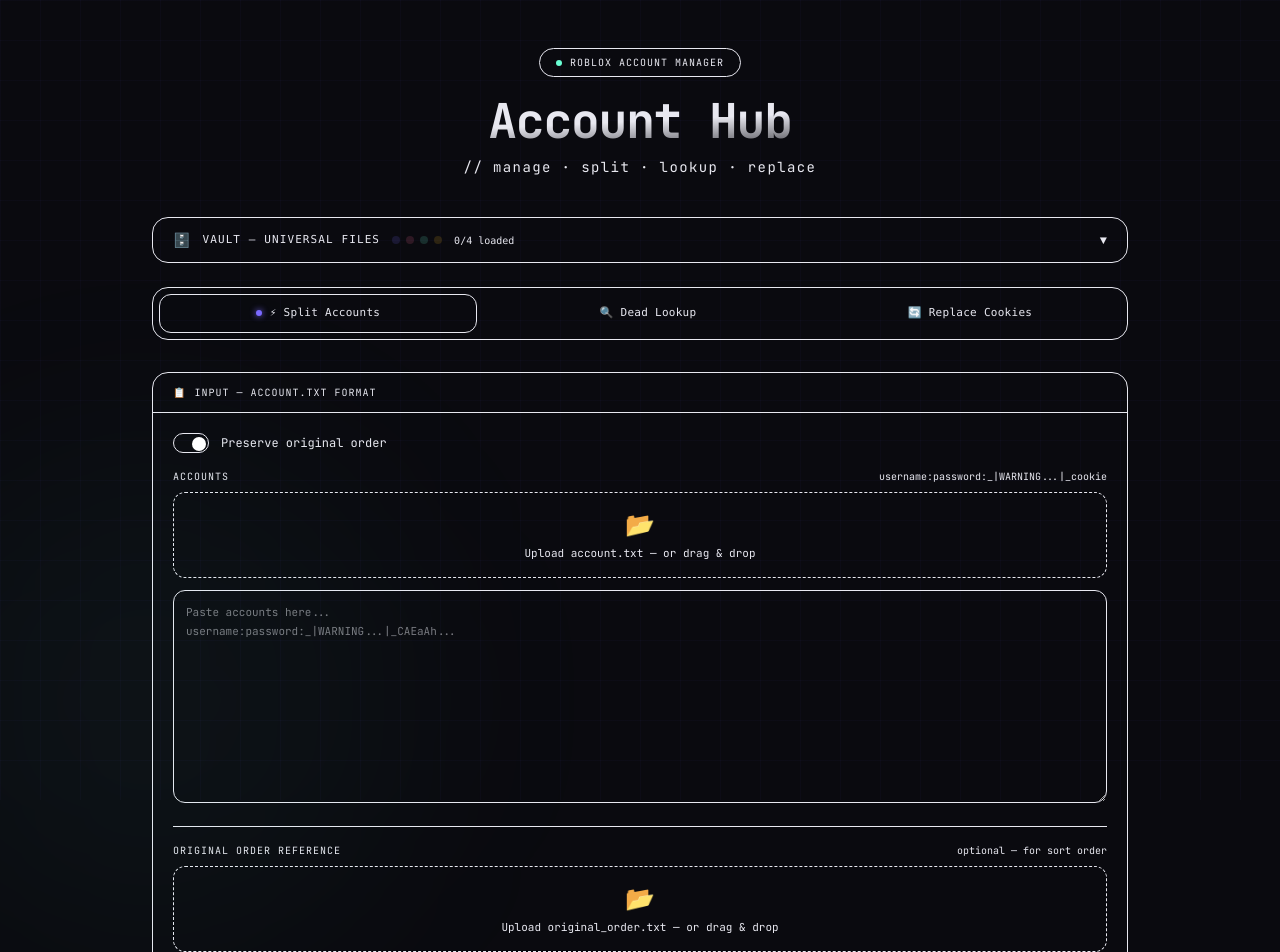
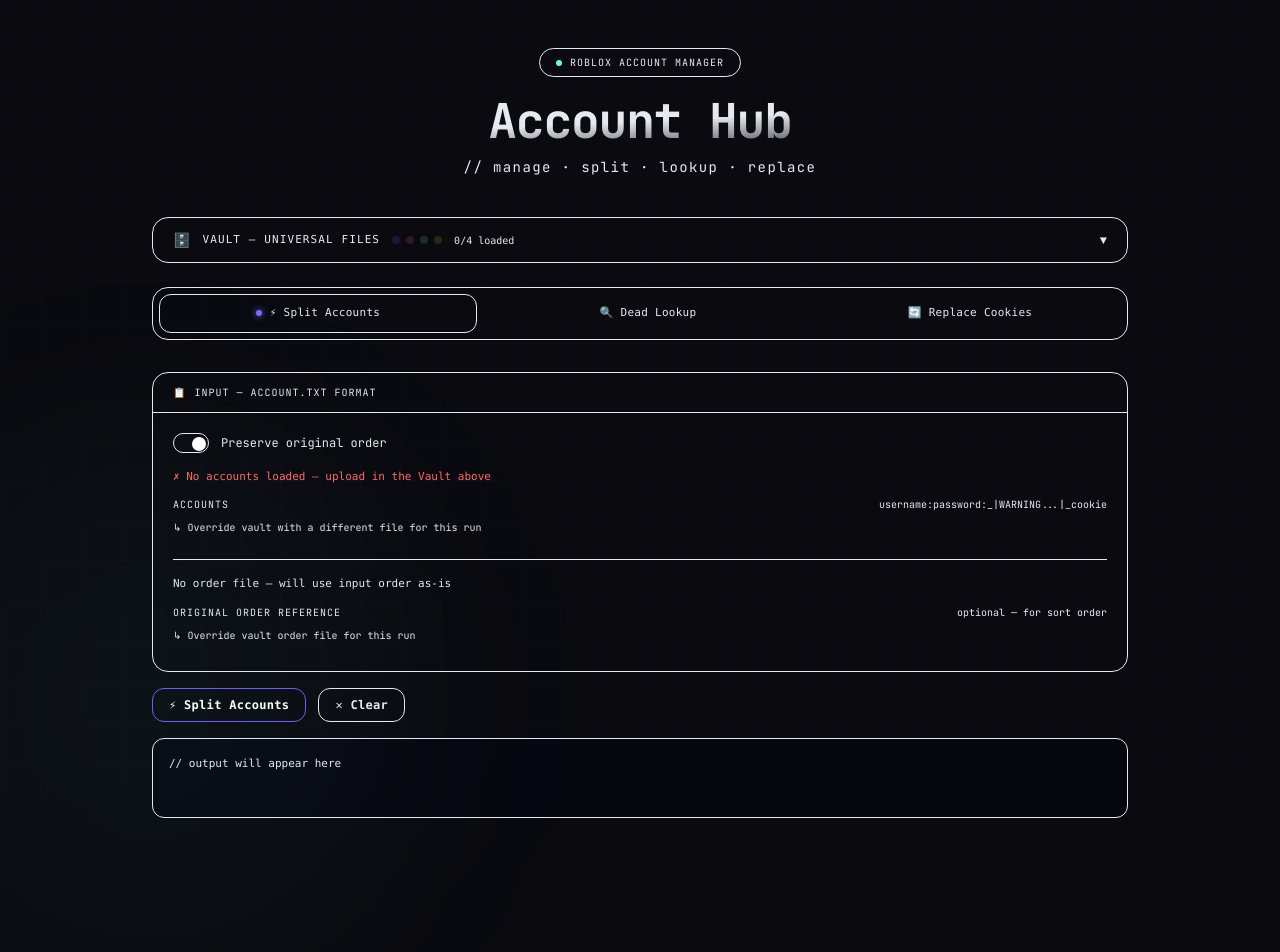
Before and after one commit to yourboiralph/CookieRefresher, a Next.js app: page / in a window 1280 px wide. Shown: the top 952 px of the page. After the commit the page ends 866 px from the top, so only its background shows below. Built offline with nearby package versions, Linux system fonts and the light colour scheme.

Commit message:
split panel fix

```diff
--- a/components/SplitPanel.tsx
+++ b/components/SplitPanel.tsx
@@ -7,6 +7,7 @@
   LogPanel, StatChip, Toggle,
   type LogEntry,
 } from "./ui";
+import { useVault } from "../context/VaultContext";
 import { splitAccounts } from "../lib/parser";
 
 // ── Range Output Block ────────────────────────────────────────────────────
@@ -41,15 +42,8 @@
     setTimeout(() => setCopyFeedback(null), 1200);
   };
 
-  const copyAll = () => {
-    navigator.clipboard.writeText(value);
-    triggerFeedback("all");
-  };
-
-  const copyRange = () => {
-    navigator.clipboard.writeText(selectedLines.join("\n"));
-    triggerFeedback("range");
-  };
+  const copyAll = () => { navigator.clipboard.writeText(value); triggerFeedback("all"); };
+  const copyRange = () => { navigator.clipboard.writeText(selectedLines.join("\n")); triggerFeedback("range"); };
 
   const download = () => {
     const blob = new Blob([value], { type: "text/plain" });
@@ -71,10 +65,8 @@
     <Card>
       <CardHeader icon={icon} label={label} />
       <CardBody>
-        {/* Output textarea */}
         <Textarea value={value} readOnly rows={12} />
 
-        {/* Total + active selection info */}
         <div className="flex items-center justify-between mt-2 mb-3">
           <span className="text-[10px] text-dim font-mono">
             {total} line{total !== 1 ? "s" : ""} total
@@ -86,11 +78,8 @@
           )}
         </div>
 
-        {/* Range selector */}
         <div className="bg-surface2 border border-border rounded-xl p-3 mb-3">
-          <p className="text-[10px] text-dim tracking-widest uppercase mb-3">
-            Select line range
-          </p>
+          <p className="text-[10px] text-dim tracking-widest uppercase mb-3">Select line range</p>
           <div className="flex items-center gap-3">
             <div className="flex flex-col gap-1 flex-1">
               <label className="text-[10px] text-dim">From</label>
@@ -125,7 +114,6 @@
             </button>
           </div>
 
-          {/* Preview of selected lines */}
           {!isFullRange && selectedCount > 0 && (
             <div className="mt-3 bg-surface rounded-lg p-2 border border-border max-h-[80px] overflow-y-auto">
               {selectedLines.slice(0, 3).map((line, i) => (
@@ -143,7 +131,6 @@
           )}
         </div>
 
-        {/* Action buttons */}
         <div className="flex flex-wrap gap-2">
           <button
             onClick={copyAll}
@@ -187,9 +174,18 @@
 // ── Split Panel ───────────────────────────────────────────────────────────
 
 export default function SplitPanel() {
-  const [accounts, setAccounts] = useState("");
-  const [orderText, setOrderText] = useState("");
-  const [useOrder, setUseOrder] = useState(true);
+  // ✅ Pull directly from vault
+  const { vault } = useVault();
+
+  // Local overrides — take priority over vault when set
+  const [localAccounts, setLocalAccounts] = useState("");
+  const [localOrder, setLocalOrder] = useState("");
+
+  // Effective values — local override wins, then vault, then empty
+  const accounts = localAccounts || vault.accounts || "";
+  const orderText = localOrder || vault.order || "";
+
+  const [useOrder, setUseOrder] = useState(true); // ✅ default ON
   const [logs, setLogs] = useState<LogEntry[]>([]);
   const [result, setResult] = useState<{
     userpass: string;
@@ -202,24 +198,54 @@
 
   const run = () => {
     if (!accounts.trim()) {
-      setLogs([{ msg: "No accounts provided.", type: "error" }]);
+      setLogs([{
+        msg: "No accounts found. Upload account.txt in the Vault above, or use the override below.",
+        type: "error",
+      }]);
       return;
     }
     setLogs([]);
 
     const res = splitAccounts(accounts, useOrder ? orderText : undefined);
     res.warnings.forEach((w) => addLog(w, "warn"));
-    addLog(`Split complete — ${res.count} account(s) processed.`, "success");
+
+    const source = localAccounts ? "local override" : "vault";
+    addLog(`Split complete — ${res.count} account(s) from ${source}.`, "success");
 
     setResult({ userpass: res.userpassLines, cookies: res.cookieLines, count: res.count });
   };
 
   const clear = () => {
-    setAccounts("");
-    setOrderText("");
+    setLocalAccounts("");
+    setLocalOrder("");
     setLogs([]);
     setResult(null);
   };
+
+  // Source status labels
+  const accountSource = localAccounts
+    ? "⚠ Using local override"
+    : vault.accounts
+    ? "✓ Using vault — account.txt"
+    : "✗ No accounts loaded — upload in the Vault above";
+
+  const accountSourceColor = localAccounts
+    ? "text-yellow-400"
+    : vault.accounts
+    ? "text-accent3"
+    : "text-red-400";
+
+  const orderSource = localOrder
+    ? "⚠ Using local order override"
+    : vault.order
+    ? "✓ Using vault — original_order.txt"
+    : "No order file — will use input order as-is";
+
+  const orderSourceColor = localOrder
+    ? "text-yellow-400"
+    : vault.order
+    ? "text-accent3"
+    : "text-dim";
 
   return (
     <div className="space-y-4 animate-fade-up">
@@ -228,25 +254,66 @@
         <CardBody>
           <Toggle enabled={useOrder} onChange={setUseOrder} label="Preserve original order" />
 
+          {/* Account source status */}
+          <div className={`text-[11px] font-mono mb-3 ${accountSourceColor}`}>
+            {accountSource}
+          </div>
+
           <FieldLabel label="Accounts" hint="username:password:_|WARNING...|_cookie" />
-          <UploadZone label="Upload account.txt" onLoad={setAccounts} />
-          <Textarea
-            value={accounts}
-            onChange={setAccounts}
-            placeholder={"Paste accounts here...\nusername:password:_|WARNING...|_CAEaAh..."}
-            rows={10}
-          />
 
+          {/* Override expander */}
+          <details className="mb-2">
+            <summary className="text-[10px] text-dim cursor-pointer hover:text-[#e8e8f0] transition-colors select-none list-none mb-2">
+              ↳ Override vault with a different file for this run
+            </summary>
+            <div className="mt-2 space-y-2">
+              <UploadZone label="Upload account.txt override" onLoad={setLocalAccounts} />
+              <Textarea
+                value={localAccounts}
+                onChange={setLocalAccounts}
+                placeholder={"Paste accounts to override vault...\nusername:password:_|WARNING...|_CAEaAh..."}
+                rows={6}
+              />
+              {localAccounts && (
+                <button
+                  onClick={() => setLocalAccounts("")}
+                  className="text-[10px] text-dim hover:text-red-400 font-mono transition-colors cursor-pointer"
+                >
+                  ✕ Remove override — revert to vault
+                </button>
+              )}
+            </div>
+          </details>
+
+          {/* Order reference section */}
           {useOrder && (
             <div className="mt-4 border-t border-border pt-4">
+              <div className={`text-[11px] font-mono mb-3 ${orderSourceColor}`}>
+                {orderSource}
+              </div>
               <FieldLabel label="Original order reference" hint="optional — for sort order" />
-              <UploadZone label="Upload original_order.txt" onLoad={setOrderText} />
-              <Textarea
-                value={orderText}
-                onChange={setOrderText}
-                placeholder="Paste original account list here..."
-                rows={5}
-              />
+              <details className="mb-2">
+                <summary className="text-[10px] text-dim cursor-pointer hover:text-[#e8e8f0] transition-colors select-none list-none">
+                  ↳ Override vault order file for this run
+                </summary>
+                <div className="mt-2 space-y-2">
+                  <UploadZone label="Upload original_order.txt override" onLoad={setLocalOrder} />
+                  <Textarea
+                    value={localOrder}
+                    onChange={setLocalOrder}
+                    placeholder="Paste order list to override vault..."
+                    rows={4}
+                  />
+                  {localOrder && (
+                    <button
+                      onClick={() => setLocalOrder("")}
+                      className="text-[10px] text-dim hover:text-red-400 font-mono transition-colors cursor-pointer"
+                    >
+                      ✕ Remove override — revert to vault
+                    </button>
+                  )}
+                </div>
+              </details>
             </div>
           )}
         </CardBody>
```
